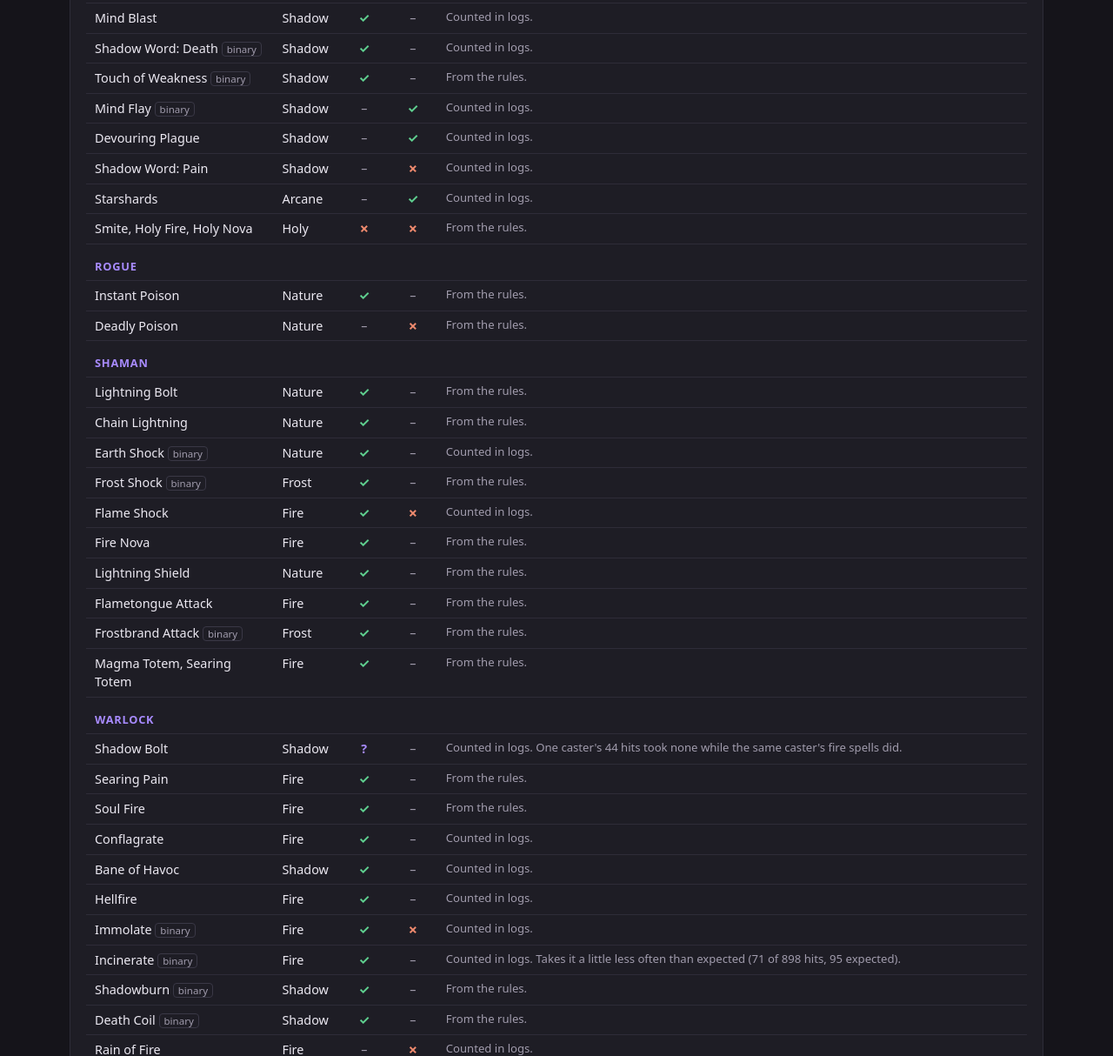
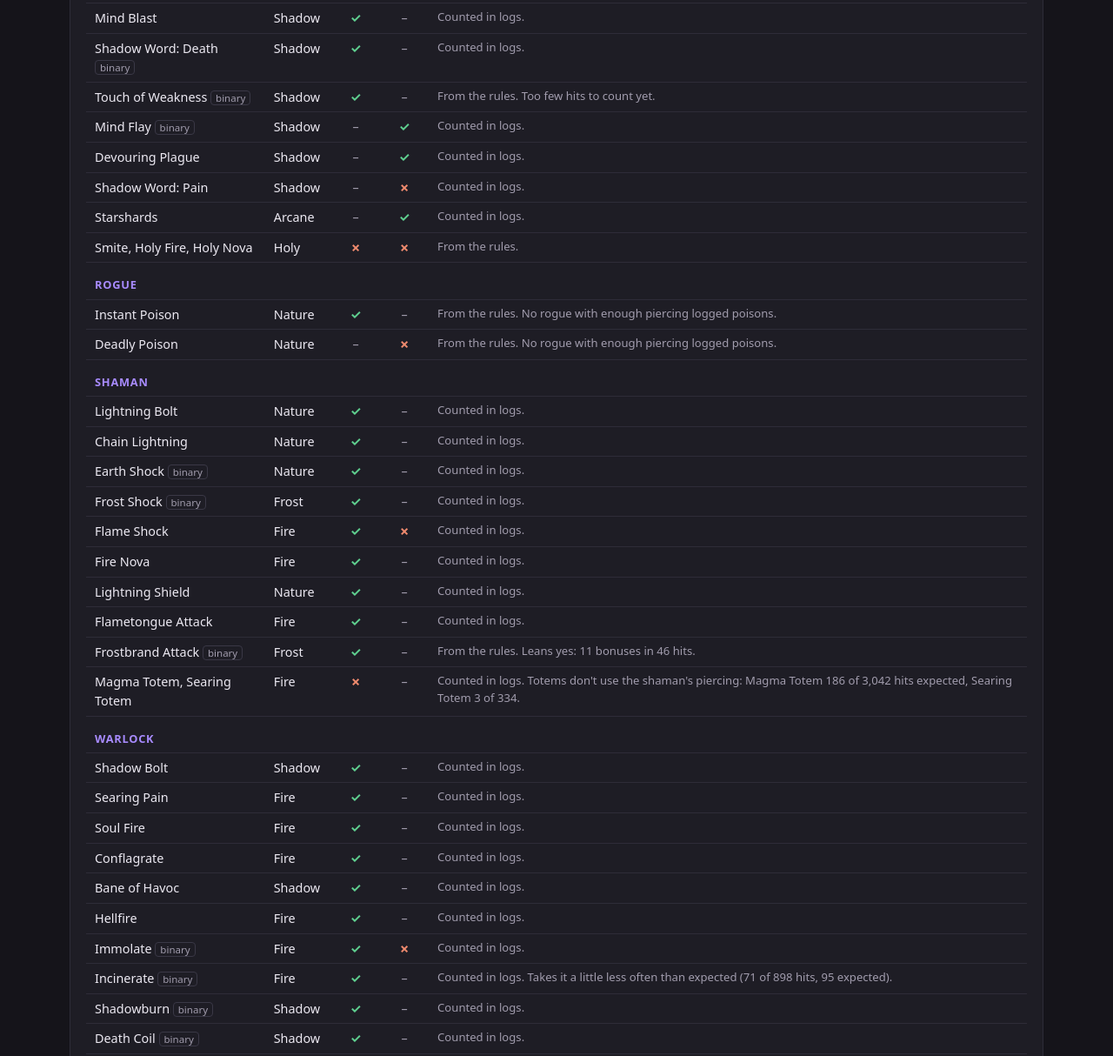
Before and after one commit to 1337LutZ/forever-spell-piercing, a website with bundled scripts: page index.html in a window 1280 px wide. Shown: the part 2647-3861 px from the top of the page at 87% size. Built offline with nearby package versions, Linux system fonts and the light colour scheme.

Commit message:
Count the rule rows in the logs: totems take no piercing bonus
A scan of build 71037 reports counted the bonus on the spells the table
had from the rules. Totems take none from their shaman's piercing,
Shadow Bolt takes it, and Curse of Agony's ticks take none. The spells
with too few hits keep their rule mark with a note.

```diff
--- a/app.js
+++ b/app.js
@@ -252,7 +252,6 @@ $("share").addEventListener("click", async () => {
 const MARKS = {
   true: ["✓", "yes", "Takes the bonus"],
   false: ["✗", "no", "Takes no bonus"],
-  open: ["?", "open", "Not settled yet"],
   null: ["–", "none", "No such part"],
 };
 
--- a/index.html
+++ b/index.html
@@ -250,6 +250,10 @@
           few percent of the full rate at most, Flamestrike's ground ticks 7 of 2,454, a level 60 warlock with 11
           piercing 0 of 512. Hurricane's ticks took 19 of 7,577 where the full share expects 786.
         </li>
+        <li>
+          Totems don't use their shaman's piercing: Magma Totem got 186 bonuses where 3,042 were expected, Searing
+          Totem 3 where 334 were.
+        </li>
         <li>No live hit loses more than 75%, and on the mobs that resist that much, 75% is the top step.</li>
         <li>A caster with 1 piercing got no bonus in 1,791 hits, where the formula expects a few percent.</li>
         <li>
--- a/spells.js
+++ b/spells.js
@@ -1,20 +1,20 @@
 // Whether each class damage spell's hits and ticks take the Spell Piercing bonus on the live realms
-// (build 71037 and later). true takes it, false takes none, null where the spell has no such part,
-// "open" where the logs don't settle it yet. source is "logs" where piercing was counted on the spell
-// itself, "rule" where it follows from the rules on the page.
+// (build 71037 and later). true takes it, false takes none, null where the spell has no such part.
+// source is "logs" where piercing was counted on the spell itself, "rule" where it follows from the
+// rules on the page.
 export const SPELLS = [
-  { cls: "Druid", name: "Wrath", school: "Nature", hit: true, ticks: null, source: "rule" },
-  { cls: "Druid", name: "Starfire", school: "Arcane", hit: true, ticks: null, source: "rule" },
+  { cls: "Druid", name: "Wrath", school: "Nature", hit: true, ticks: null, source: "logs" },
+  { cls: "Druid", name: "Starfire", school: "Arcane", hit: true, ticks: null, source: "logs" },
   { cls: "Druid", name: "Moonfire", school: "Arcane", hit: true, ticks: false, source: "logs" },
   { cls: "Druid", name: "Insect Swarm", school: "Nature", hit: null, ticks: true, source: "logs", binary: true },
   { cls: "Druid", name: "Hurricane", school: "Nature", hit: null, ticks: false, source: "logs", binary: true },
   { cls: "Druid", name: "Entangling Roots", school: "Nature", hit: null, ticks: false, source: "logs", binary: true },
 
-  { cls: "Hunter", name: "Arcane Shot", school: "Arcane", hit: true, ticks: null, source: "rule" },
-  { cls: "Hunter", name: "Volley", school: "Arcane", hit: true, ticks: null, source: "rule" },
-  { cls: "Hunter", name: "Explosive Trap", school: "Fire", hit: true, ticks: false, source: "rule" },
-  { cls: "Hunter", name: "Immolation Trap", school: "Fire", hit: null, ticks: false, source: "rule" },
-  { cls: "Hunter", name: "Serpent Sting", school: "Nature", hit: null, ticks: false, source: "rule" },
+  { cls: "Hunter", name: "Arcane Shot", school: "Arcane", hit: true, ticks: null, source: "rule", note: "Leans yes, but few hunters have enough piercing to count." },
+  { cls: "Hunter", name: "Volley", school: "Arcane", hit: true, ticks: null, source: "rule", note: "Too few hunters with enough piercing to count." },
+  { cls: "Hunter", name: "Explosive Trap", school: "Fire", hit: true, ticks: false, source: "rule", note: "Too few hunters with enough piercing to count." },
+  { cls: "Hunter", name: "Immolation Trap", school: "Fire", hit: null, ticks: false, source: "rule", note: "Too few hunters with enough piercing to count." },
+  { cls: "Hunter", name: "Serpent Sting", school: "Nature", hit: null, ticks: false, source: "rule", note: "Too few hunters with enough piercing to count." },
 
   { cls: "Mage", name: "Arcane Missiles", school: "Arcane", hit: true, ticks: null, source: "logs" },
   { cls: "Mage", name: "Arcane Explosion", school: "Arcane", hit: true, ticks: null, source: "logs" },
@@ -25,7 +25,7 @@ export const SPELLS = [
   { cls: "Mage", name: "Scorch", school: "Fire", hit: true, ticks: null, source: "logs" },
   { cls: "Mage", name: "Pyroblast", school: "Fire", hit: true, ticks: true, source: "logs" },
   { cls: "Mage", name: "Flamestrike", school: "Fire", hit: true, ticks: false, source: "logs", binary: true },
-  { cls: "Mage", name: "Blast Wave", school: "Fire", hit: true, ticks: null, source: "rule", binary: true },
+  { cls: "Mage", name: "Blast Wave", school: "Fire", hit: true, ticks: null, source: "logs", binary: true },
   { cls: "Mage", name: "Frostbolt", school: "Frost", hit: true, ticks: null, source: "logs", binary: true },
   { cls: "Mage", name: "Frostfire Bolt", school: "Frostfire", hit: true, ticks: false, source: "logs", binary: true },
   { cls: "Mage", name: "Ice Lance", school: "Frost", hit: true, ticks: null, source: "logs", binary: true },
@@ -37,38 +37,38 @@ export const SPELLS = [
 
   { cls: "Priest", name: "Mind Blast", school: "Shadow", hit: true, ticks: null, source: "logs" },
   { cls: "Priest", name: "Shadow Word: Death", school: "Shadow", hit: true, ticks: null, source: "logs", binary: true },
-  { cls: "Priest", name: "Touch of Weakness", school: "Shadow", hit: true, ticks: null, source: "rule", binary: true },
+  { cls: "Priest", name: "Touch of Weakness", school: "Shadow", hit: true, ticks: null, source: "rule", note: "Too few hits to count yet.", binary: true },
   { cls: "Priest", name: "Mind Flay", school: "Shadow", hit: null, ticks: true, source: "logs", binary: true },
   { cls: "Priest", name: "Devouring Plague", school: "Shadow", hit: null, ticks: true, source: "logs" },
   { cls: "Priest", name: "Shadow Word: Pain", school: "Shadow", hit: null, ticks: false, source: "logs" },
   { cls: "Priest", name: "Starshards", school: "Arcane", hit: null, ticks: true, source: "logs" },
   { cls: "Priest", name: "Smite, Holy Fire, Holy Nova", school: "Holy", hit: false, ticks: false, source: "rule" },
 
-  { cls: "Rogue", name: "Instant Poison", school: "Nature", hit: true, ticks: null, source: "rule" },
-  { cls: "Rogue", name: "Deadly Poison", school: "Nature", hit: null, ticks: false, source: "rule" },
+  { cls: "Rogue", name: "Instant Poison", school: "Nature", hit: true, ticks: null, source: "rule", note: "No rogue with enough piercing logged poisons." },
+  { cls: "Rogue", name: "Deadly Poison", school: "Nature", hit: null, ticks: false, source: "rule", note: "No rogue with enough piercing logged poisons." },
 
-  { cls: "Shaman", name: "Lightning Bolt", school: "Nature", hit: true, ticks: null, source: "rule" },
-  { cls: "Shaman", name: "Chain Lightning", school: "Nature", hit: true, ticks: null, source: "rule" },
+  { cls: "Shaman", name: "Lightning Bolt", school: "Nature", hit: true, ticks: null, source: "logs" },
+  { cls: "Shaman", name: "Chain Lightning", school: "Nature", hit: true, ticks: null, source: "logs" },
   { cls: "Shaman", name: "Earth Shock", school: "Nature", hit: true, ticks: null, source: "logs", binary: true },
-  { cls: "Shaman", name: "Frost Shock", school: "Frost", hit: true, ticks: null, source: "rule", binary: true },
+  { cls: "Shaman", name: "Frost Shock", school: "Frost", hit: true, ticks: null, source: "logs", binary: true },
   { cls: "Shaman", name: "Flame Shock", school: "Fire", hit: true, ticks: false, source: "logs" },
-  { cls: "Shaman", name: "Fire Nova", school: "Fire", hit: true, ticks: null, source: "rule" },
-  { cls: "Shaman", name: "Lightning Shield", school: "Nature", hit: true, ticks: null, source: "rule" },
-  { cls: "Shaman", name: "Flametongue Attack", school: "Fire", hit: true, ticks: null, source: "rule" },
-  { cls: "Shaman", name: "Frostbrand Attack", school: "Frost", hit: true, ticks: null, source: "rule", binary: true },
-  { cls: "Shaman", name: "Magma Totem, Searing Totem", school: "Fire", hit: true, ticks: null, source: "rule" },
-
+  { cls: "Shaman", name: "Fire Nova", school: "Fire", hit: true, ticks: null, source: "logs" },
+  { cls: "Shaman", name: "Lightning Shield", school: "Nature", hit: true, ticks: null, source: "logs" },
+  { cls: "Shaman", name: "Flametongue Attack", school: "Fire", hit: true, ticks: null, source: "logs" },
+  { cls: "Shaman", name: "Frostbrand Attack", school: "Frost", hit: true, ticks: null, source: "rule", note: "Leans yes: 11 bonuses in 46 hits.", binary: true },
   {
-    cls: "Warlock",
-    name: "Shadow Bolt",
-    school: "Shadow",
-    hit: "open",
+    cls: "Shaman",
+    name: "Magma Totem, Searing Totem",
+    school: "Fire",
+    hit: false,
     ticks: null,
     source: "logs",
-    note: "One caster's 44 hits took none while the same caster's fire spells did.",
+    note: "Totems don't use the shaman's piercing: Magma Totem 186 of 3,042 hits expected, Searing Totem 3 of 334.",
   },
-  { cls: "Warlock", name: "Searing Pain", school: "Fire", hit: true, ticks: null, source: "rule" },
-  { cls: "Warlock", name: "Soul Fire", school: "Fire", hit: true, ticks: null, source: "rule" },
+
+  { cls: "Warlock", name: "Shadow Bolt", school: "Shadow", hit: true, ticks: null, source: "logs" },
+  { cls: "Warlock", name: "Searing Pain", school: "Fire", hit: true, ticks: null, source: "logs" },
+  { cls: "Warlock", name: "Soul Fire", school: "Fire", hit: true, ticks: null, source: "logs" },
   { cls: "Warlock", name: "Conflagrate", school: "Fire", hit: true, ticks: null, source: "logs" },
   { cls: "Warlock", name: "Bane of Havoc", school: "Shadow", hit: true, ticks: null, source: "logs" },
   { cls: "Warlock", name: "Hellfire", school: "Fire", hit: true, ticks: null, source: "logs" },
@@ -83,8 +83,8 @@ export const SPELLS = [
     binary: true,
     note: "Takes it a little less often than expected (71 of 898 hits, 95 expected).",
   },
-  { cls: "Warlock", name: "Shadowburn", school: "Shadow", hit: true, ticks: null, source: "rule", binary: true },
-  { cls: "Warlock", name: "Death Coil", school: "Shadow", hit: true, ticks: null, source: "rule", binary: true },
+  { cls: "Warlock", name: "Shadowburn", school: "Shadow", hit: true, ticks: null, source: "logs", binary: true },
+  { cls: "Warlock", name: "Death Coil", school: "Shadow", hit: true, ticks: null, source: "logs", binary: true },
   { cls: "Warlock", name: "Rain of Fire", school: "Fire", hit: null, ticks: false, source: "logs" },
   { cls: "Warlock", name: "Corruption", school: "Shadow", hit: null, ticks: false, source: "logs" },
   { cls: "Warlock", name: "Siphon Life", school: "Shadow", hit: null, ticks: false, source: "logs" },
@@ -95,11 +95,11 @@ export const SPELLS = [
     name: "Curse of Agony",
     school: "Shadow",
     hit: null,
-    ticks: "open",
+    ticks: false,
     source: "logs",
-    note: "661 of 44,469 ticks took a bonus, about a seventh of the full rate. It may be a tenth of the bonus.",
+    note: "About 1% of ticks show a bonus whatever the piercing, so it isn't piercing.",
   },
-  { cls: "Warlock", name: "Bane of Doom", school: "Shadow", hit: null, ticks: false, source: "rule" },
+  { cls: "Warlock", name: "Bane of Doom", school: "Shadow", hit: null, ticks: false, source: "rule", note: "Too few ticks to count yet." },
   { cls: "Warlock", name: "Drain Life", school: "Shadow", hit: null, ticks: false, source: "logs" },
   { cls: "Warlock", name: "Drain Soul", school: "Shadow", hit: null, ticks: false, source: "logs", binary: true },
 ];
```
